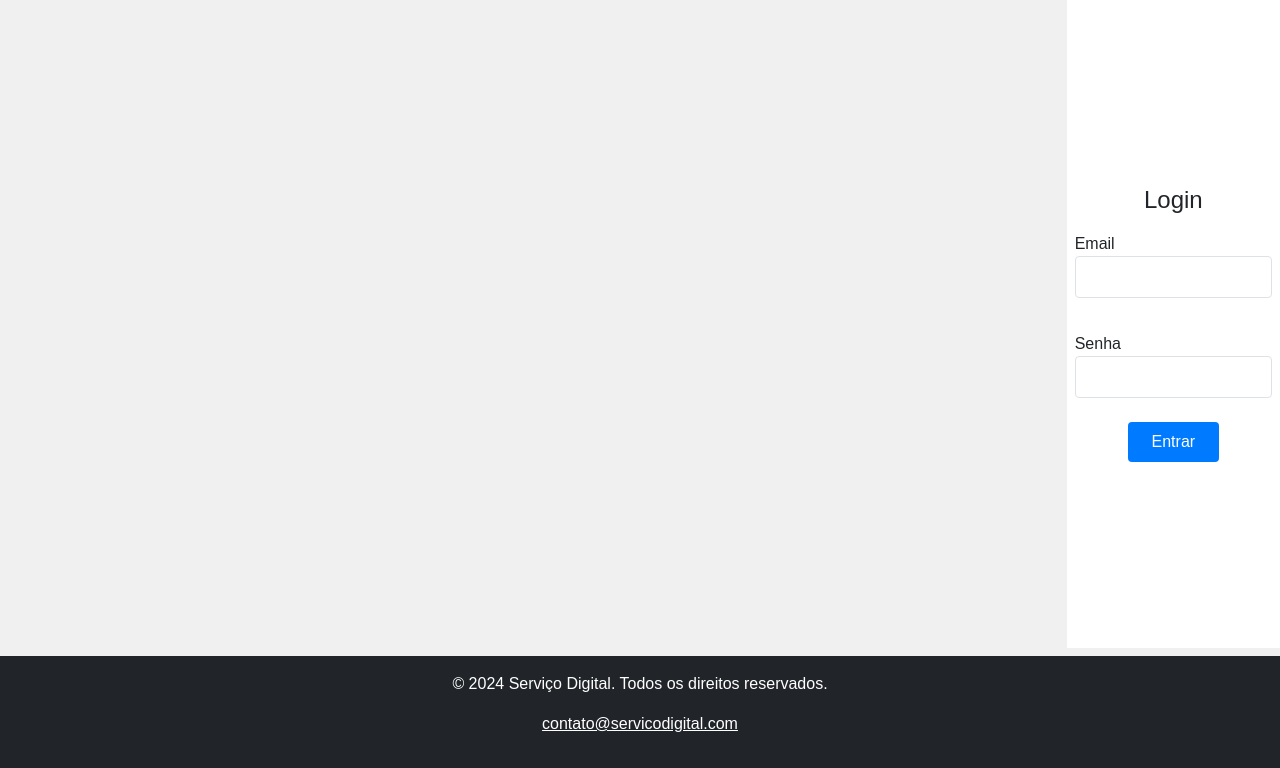
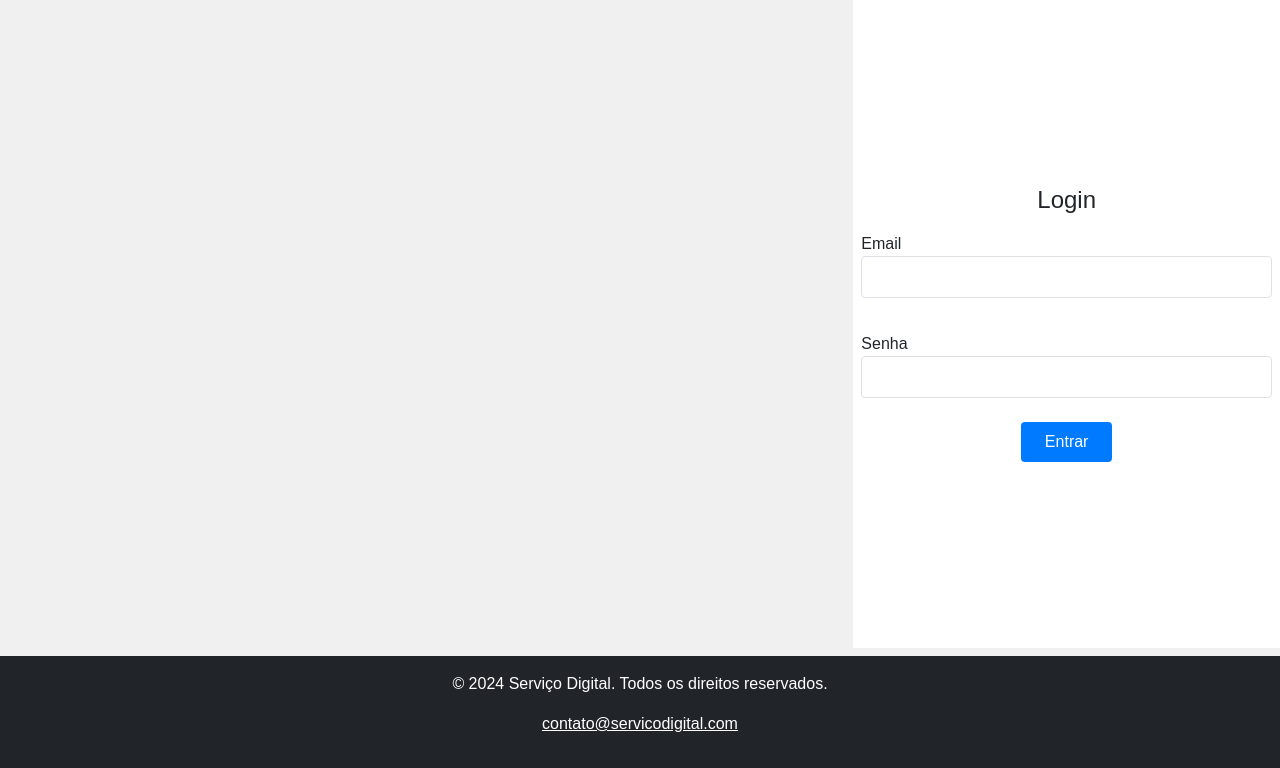
Before and after one commit to brdoliveira/upflow-flsk, a Flask app: page /login in a window 1280 px wide. Shown: the part 58-826 px from the top of the page. Run offline with Flask 3, Linux system fonts and the light colour scheme; parts of the project's set-up code (start-up, migrations or seed data) failed here and were passed over; some libraries are stand-ins or nearby versions.

Commit message:
FEAT(login): Ajustanto tela de login

```diff
--- a/templates/login.html
+++ b/templates/login.html
@@ -3,8 +3,8 @@
 {% block conteudo %}
 <div class="mt-10 text-center" style="height: 79vh;">
     <div class="col-12 d-flex">
-        <div class="col-10"></div>
-        <div class="col-2 bg-white d-flex align-items-center flex-wrap px-2" style="height: 81vh;">
+        <div class="col-8"></div>
+        <div class="col-4 bg-white d-flex align-items-center flex-wrap px-2" style="height: 81vh;">
             <form action="/login" method="POST" class="w-100">
                 <h1 class="fs-4 font-bold mb-6 col-12">Login</h1>
                 <div class="mb-4">
```
